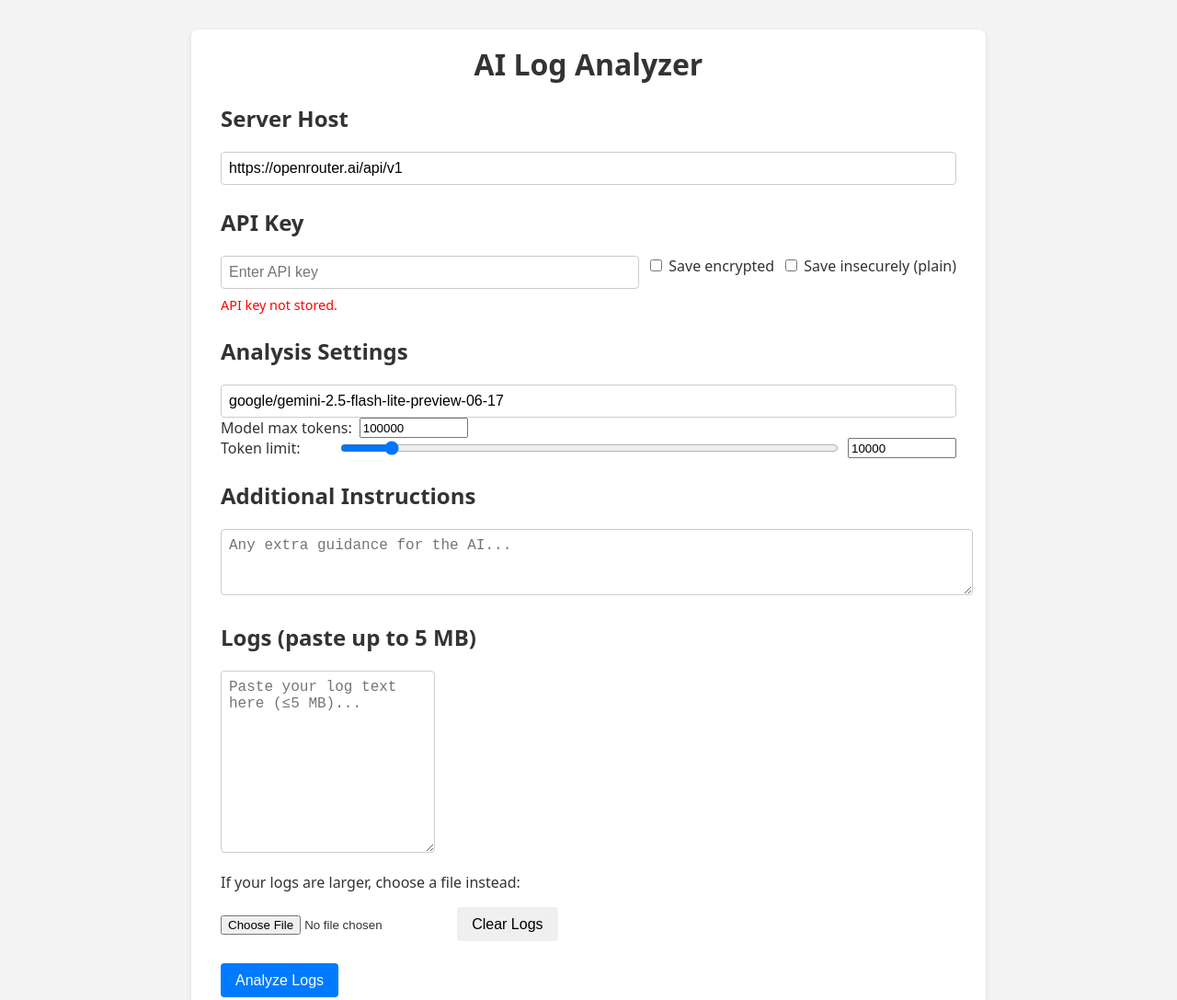
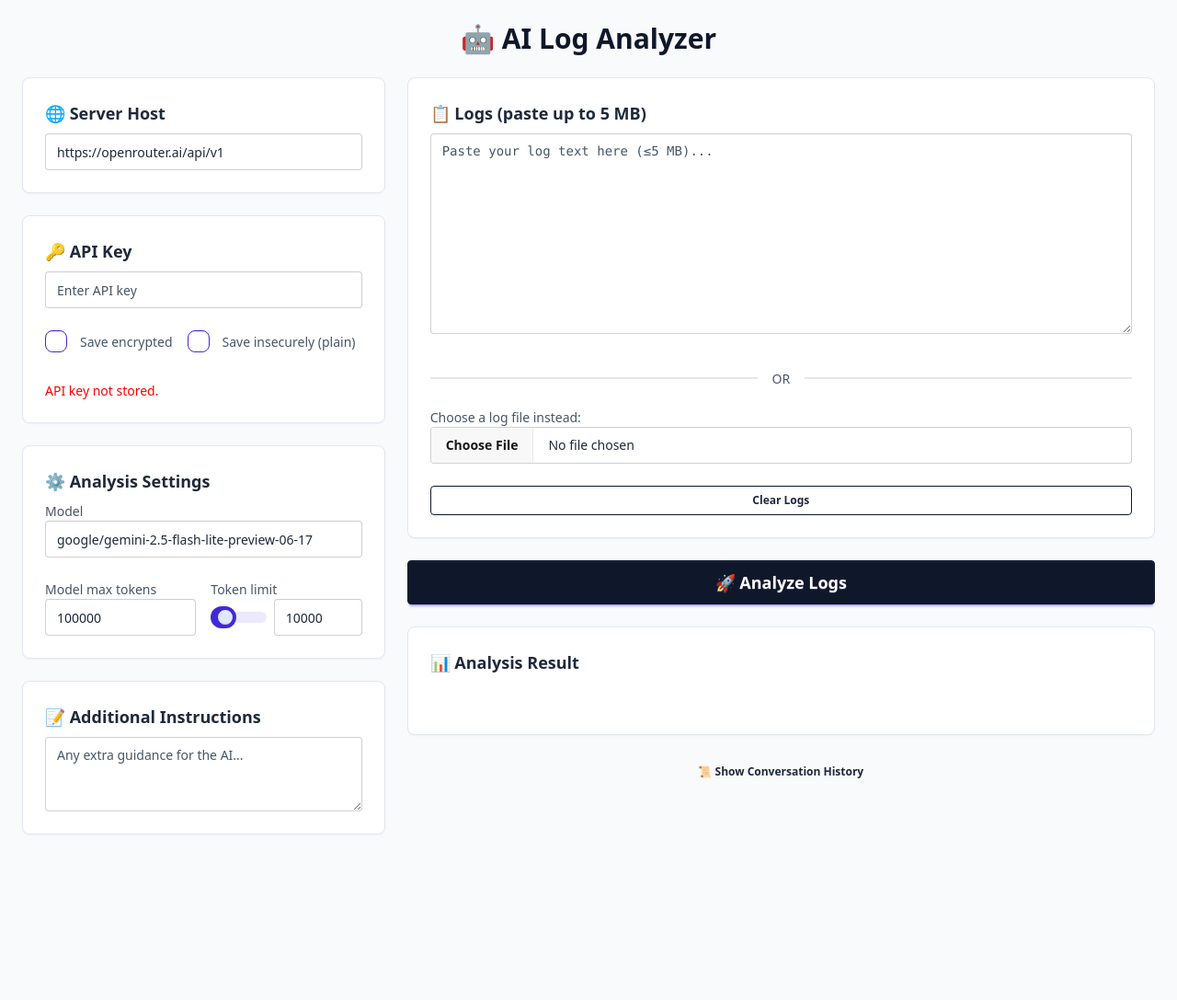
Before and after one commit to sudhanshug16/log-analyzer, a website with bundled scripts: page src/index.html in a window 1280 px wide. Shown: the top 1087 px of the page at 92% size. After the commit the page ends 931 px from the top, so only its background shows below. Built offline with nearby package versions, Linux system fonts and the light colour scheme.

Commit message:
tailwind + daisy

```diff
--- /dev/null
+++ b/bunfig.toml
@@ -0,0 +1,2 @@
+[serve.static]
+plugins = ["bun-plugin-tailwind"]
--- a/src/index.html
+++ b/src/index.html
@@ -1,87 +1,202 @@
 <!DOCTYPE html>
-<html lang="en">
+<html lang="en" data-theme="light">
   <head>
     <meta charset="UTF-8" />
     <meta name="viewport" content="width=device-width, initial-scale=1.0" />
     <title>AI Log Analyzer</title>
     <link rel="stylesheet" href="./styles.css" />
   </head>
-  <body>
-    <main class="container">
-      <h1>AI Log Analyzer</h1>
+  <body class="min-h-screen">
+    <main class="p-6">
+      <h1 class="text-3xl font-bold mb-6 text-center text-primary">🤖 AI Log Analyzer</h1>
+      <div class="grid gap-6 md:grid-cols-12">
+        <!-- Left column – configuration -->
+        <aside id="configPanel" class="space-y-6 md:col-span-4">
+          <!-- Host configuration -->
+          <div class="d-card shadow">
+            <div class="d-card-body">
+              <h2 class="d-card-title text-lg">🌐 Server Host</h2>
+              <div class="form-control">
+                <input
+                  type="text"
+                  id="hostInput"
+                  placeholder="https://openrouter.ai/api/v1"
+                  class="d-input d-input-bordered w-full"
+                />
+              </div>
+            </div>
+          </div>
 
-      <!-- Host configuration -->
-      <section>
-        <h2>Server Host</h2>
-        <div class="field-group">
-          <input type="text" id="hostInput" placeholder="https://openrouter.ai/api/v1" />
-        </div>
-      </section>
+          <!-- API Key configuration -->
+          <div class="d-card shadow">
+            <div class="d-card-body">
+              <h2 class="d-card-title text-lg">🔑 API Key</h2>
+              <div class="form-control mb-4">
+                <input
+                  type="password"
+                  id="apiKeyInput"
+                  placeholder="Enter API key"
+                  class="d-input d-input-bordered w-full"
+                />
+              </div>
+              <div class="flex flex-wrap gap-4 mb-4">
+                <label class="d-label cursor-pointer">
+                  <input type="checkbox" id="saveKeyChk" class="d-checkbox d-checkbox-primary" />
+                  <span class="d-label-text ml-2">Save encrypted</span>
+                </label>
+                <label class="d-label cursor-pointer">
+                  <input type="checkbox" id="savePlainChk" class="d-checkbox d-checkbox-primary" />
+                  <span class="d-label-text ml-2">Save insecurely (plain)</span>
+                </label>
+              </div>
+              <div class="form-control hidden" id="passphraseGroup">
+                <div class="flex gap-2 mb-2">
+                  <input
+                    type="password"
+                    id="passphraseInput"
+                    placeholder="Passphrase"
+                    class="d-input d-input-bordered flex-1"
+                  />
+                  <input
+                    type="text"
+                    id="passHintInput"
+                    placeholder="Hint (optional)"
+                    class="d-input d-input-bordered flex-1"
+                  />
+                </div>
+                <p id="hintDisplay" class="text-sm opacity-70 hidden"></p>
+              </div>
+              <button id="clearKeyBtn" class="d-btn d-btn-error d-btn-sm hidden">Clear stored key</button>
+              <p id="keyStatus" class="text-sm text-success mt-2"></p>
+            </div>
+          </div>
 
-      <!-- API Key configuration -->
-      <section>
-        <h2>API Key</h2>
-        <div class="field-group">
-          <input type="password" id="apiKeyInput" placeholder="Enter API key" />
-          <label><input type="checkbox" id="saveKeyChk" /> Save encrypted</label>
-          <label><input type="checkbox" id="savePlainChk" /> Save insecurely (plain)</label>
-        </div>
-        <div class="field-group" id="passphraseGroup" style="display:none;">
-          <input type="password" id="passphraseInput" placeholder="Passphrase" />
-          <input type="text" id="passHintInput" placeholder="Hint (optional)" />
-          <p id="hintDisplay" class="hint" style="display:none;"></p>
-        </div>
-        <button id="clearKeyBtn" style="display:none;">Clear stored key</button>
-        <p id="keyStatus" class="status"></p>
-      </section>
+          <!-- Model & Chunk config -->
+          <div class="d-card shadow">
+            <div class="d-card-body">
+              <h2 class="d-card-title text-lg">⚙️ Analysis Settings</h2>
+              <div class="form-control mb-4">
+                <label class="d-label">
+                  <span class="d-label-text">Model</span>
+                </label>
+                <input
+                  type="text"
+                  id="modelInput"
+                  placeholder="Model (e.g. gpt-4o)"
+                  class="d-input d-input-bordered w-full"
+                />
+              </div>
+              <div class="grid grid-cols-1 md:grid-cols-2 gap-4">
+                <div class="form-control">
+                  <label class="d-label">
+                    <span class="d-label-text">Model max tokens</span>
+                  </label>
+                  <input
+                    type="number"
+                    id="maxChunkInput"
+                    min="1000"
+                    step="1000"
+                    class="d-input d-input-bordered"
+                  />
+                </div>
+                <div class="form-control">
+                  <label class="d-label">
+                    <span class="d-label-text">Token limit</span>
+                  </label>
+                  <div class="flex gap-2 items-center">
+                    <input
+                      type="range"
+                      id="chunkSlider"
+                      min="1000"
+                      step="1000"
+                      class="d-range d-range-primary flex-1"
+                    />
+                    <input
+                      type="number"
+                      id="chunkInput"
+                      min="1000"
+                      step="1000"
+                      class="d-input d-input-bordered w-24"
+                    />
+                  </div>
+                </div>
+              </div>
+            </div>
+          </div>
 
-      <!-- Model & Chunk config -->
-      <section>
-        <h2>Analysis Settings</h2>
-        <div class="field-group">
-          <input type="text" id="modelInput" placeholder="Model (e.g. gpt-4o)" />
-        </div>
-        <div class="field-group">
-          <label style="min-width:120px;">Model max tokens:</label>
-          <input type="number" id="maxChunkInput" min="1000" step="1000" style="width:110px;" />
-        </div>
-        <div class="field-group">
-          <label style="min-width:120px;">Token limit:</label>
-          <input type="range" id="chunkSlider" min="1000" step="1000" />
-          <input type="number" id="chunkInput" min="1000" step="1000" style="width:110px;" />
-        </div>
-      </section>
+          <!-- Extra instructions -->
+          <div class="d-card shadow">
+            <div class="d-card-body">
+              <h2 class="d-card-title text-lg">📝 Additional Instructions</h2>
+              <textarea
+                id="instrInput"
+                rows="3"
+                placeholder="Any extra guidance for the AI..."
+                class="d-textarea d-textarea-bordered w-full resize-y"
+              ></textarea>
+            </div>
+          </div>
+        </aside>
 
-      <!-- Extra instructions -->
-      <section>
-        <h2>Additional Instructions</h2>
-        <textarea id="instrInput" rows="3" placeholder="Any extra guidance for the AI..."></textarea>
-      </section>
+        <!-- Right column – logs & output -->
+        <section id="analysisPanel" class="space-y-6 md:col-span-8">
+          <!-- Log input -->
+          <div class="d-card shadow">
+            <div class="d-card-body">
+              <h2 class="d-card-title text-lg">📋 Logs (paste up to 5&nbsp;MB)</h2>
+              <textarea
+                id="logsInput"
+                rows="10"
+                placeholder="Paste your log text here (≤5 MB)..."
+                class="d-textarea d-textarea-bordered w-full resize-y font-mono text-sm"
+              ></textarea>
+              <p id="logSizeInfo" class="text-sm opacity-70 mt-2"></p>
+              <div class="d-divider">OR</div>
+              <div class="form-control">
+                <label class="d-label">
+                  <span class="d-label-text">Choose a log file instead:</span>
+                </label>
+                <input
+                  type="file"
+                  id="fileInput"
+                  accept=".log,.txt"
+                  class="d-file-input d-file-input-bordered w-full"
+                />
+              </div>
+              <button id="clearLogsBtn" class="d-btn d-btn-outline d-btn-sm mt-4">Clear Logs</button>
+            </div>
+          </div>
 
-      <!-- Log input -->
-      <section>
-        <h2>Logs (paste up to 5&nbsp;MB)</h2>
-        <textarea id="logsInput" rows="10" placeholder="Paste your log text here (≤5 MB)..."></textarea>
-        <p id="logSizeInfo"></p>
-        <p>If your logs are larger, choose a file instead:</p>
-        <input type="file" id="fileInput" accept=".log,.txt" />
-        <button id="clearLogsBtn" type="button">Clear Logs</button>
-      </section>
+          <button id="analyzeBtn" class="d-btn d-btn-primary d-btn-lg w-full">🚀 Analyze Logs</button>
 
-      <button id="analyzeBtn" class="primary">Analyze Logs</button>
+          <!-- Progress bar -->
+          <div id="progressBar" class="hidden">
+            <div class="flex justify-between text-sm mb-1">
+              <span>Analyzing...</span>
+              <span id="progressText">0%</span>
+            </div>
+            <div class="d-progress d-progress-primary">
+              <div id="progressBarInner" class="h-full bg-primary progress-bar-inner" style="width: 0%"></div>
+            </div>
+          </div>
 
-      <!-- Progress bar shown during analysis -->
-      <div id="progressBar" class="progress-bar">
-        <div id="progressBarInner" class="progress-bar-inner"></div>
+          <!-- Results -->
+          <div class="d-card shadow">
+            <div class="d-card-body">
+              <h2 class="d-card-title text-lg">📊 Analysis Result</h2>
+              <pre id="resultOutput" class="bg-base-300 p-4 rounded-lg overflow-auto max-h-80 text-sm whitespace-pre-wrap"></pre>
+            </div>
+          </div>
+
+          <!-- History toggle -->
+          <button id="toggleHistoryBtn" class="d-btn d-btn-ghost d-btn-sm w-full">📜 Show Conversation History</button>
+          <div id="historyOutput" class="d-card mt-2 hidden">
+            <div class="d-card-body max-h-80 overflow-y-auto">
+              <!-- History content will be populated by JS -->
+            </div>
+          </div>
+        </section>
       </div>
-
-      <section>
-        <h2>Analysis Result</h2>
-        <pre id="resultOutput"></pre>
-      </section>
-
-      <button id="toggleHistoryBtn" type="button">Show Conversation History</button>
-      <div id="historyOutput" class="history-container" style="display:none;"></div>
     </main>
 
     <script src="./script.ts" type="module"></script>
--- a/src/styles.css
+++ b/src/styles.css
@@ -1,132 +1,111 @@
-body {
-  font-family: system-ui, sans-serif;
-  margin: 0;
-  padding: 0;
-  background: #f4f4f4;
-  color: #333;
+@import "tailwindcss";
+@plugin "daisyui" {
+  prefix: "d-";
+  themes: light --default, dark;
 }
 
-.container {
-  max-width: 800px;
-  margin: 2rem auto;
-  padding: 1rem 2rem;
-  background: #fff;
-  border-radius: 8px;
-  box-shadow: 0 2px 6px rgba(0, 0, 0, 0.1);
-}
-
-h1 {
-  margin-top: 0;
-  text-align: center;
-}
-
-section {
-  margin-bottom: 1.5rem;
-}
-
-.field-group {
-  display: flex;
-  gap: 0.5rem;
-  flex-wrap: wrap;
-}
-
-.field-group input[type="text"],
-.field-group input[type="password"],
-textarea {
-  flex: 1;
-  padding: 0.5rem;
-  font-size: 1rem;
-  border: 1px solid #ccc;
-  border-radius: 4px;
-}
-
-button {
-  padding: 0.6rem 1rem;
-  font-size: 1rem;
-  border: none;
-  border-radius: 4px;
-  cursor: pointer;
-}
-
-button.primary,
-#saveHostBtn,
-#saveKeyBtn {
-  background-color: #007bff;
-  color: #fff;
-}
-
-button:hover {
-  opacity: 0.9;
-}
-
-.status {
-  margin-top: 0.5rem;
-  font-size: 0.9rem;
-  color: green;
-}
-
-pre {
-  white-space: pre-wrap;
-  background: #f8f8f8;
-  padding: 1rem;
-  border-radius: 4px;
-  max-height: 300px;
-  overflow: auto;
-}
-
-#logSizeInfo {
-  font-size: 0.9rem;
-  color: #666;
-}
-
-/* Lightweight progress bar */
-.progress-bar {
-  width: 100%;
-  height: 8px;
-  background: #e0e0e0;
-  border-radius: 4px;
-  overflow: hidden;
-  display: none; /* shown when analyzing */
-  margin: 0.75rem 0;
-}
-
+/* Custom animations and utilities */
 .progress-bar-inner {
-  height: 100%;
-  width: 0%;
-  background: #007bff;
   transition: width 0.25s ease;
 }
 
-input[type="range"] {
-  flex: 1;
+/* Two-color palette override */
+:root {
+  --color-bg: #f8fafc;      /* slate-50 */
+  --color-card-bg: #ffffff; /* slate-0 (white) */
+  --color-border: #e2e8f0;  /* slate-200 */
+  --color-accent: #0f172a;  /* slate-900 */
+  --color-text: #1e293b;    /* slate-800 */
+  --color-text-muted: #475569; /* slate-600 */
+
+  /* DaisyUI range variables */
+  --range-shdw: 0 0 0 2px hsl(0 0% 100%);
+  --p: 210 20% 8%;          /* primary color for range thumb */
+  --pc: 0 0% 100%;          /* primary content color */
+  --b1: 0 0% 100%;          /* base background */
+  --b2: 0 0% 95%;           /* base 200 */
+  --b3: 0 0% 89%;           /* base 300 - range track */
+  --bc: 214 20% 21%;        /* base content */
 }
 
-textarea#instrInput {
-  width: 100%;
-  resize: vertical;
+body {
+  background-color: var(--color-bg);
+  color: var(--color-text);
 }
 
-/* ── Conversation history ─────────────────────────────── */
-#historyOutput.history-container {
-  max-height: 350px;
-  overflow-y: auto;
-  padding: 0.5rem;
+/* Card backgrounds */
+.d-card {
+  background-color: var(--color-card-bg);
+  border: 1px solid var(--color-border);
+  box-shadow: 0 1px 2px rgb(0 0 0 / 0.04);
 }
 
-.history-message {
-  display: flex;
-  gap: 0.25rem;
-  margin-bottom: 0.5rem;
+/* Primary coloured elements */
+.d-btn-primary,
+.d-checkbox-primary:checked,
+.d-progress-primary .progress-bar-inner,
+.bg-primary {
+  background-color: var(--color-accent);
+  border-color: var(--color-accent);
+  color: #ffffff;
 }
-.history-message.user   { justify-content: flex-start; }
-.history-message.assist { justify-content: flex-end;  }
 
-.history-bubble {
-  max-width: 75%;
-  white-space: pre-wrap;
-  padding: 0.5rem 0.75rem;
-  border-radius: 8px;
-  font-size: 0.9rem;
+/* Range slider fixes */
+.d-range-primary {
+  --range-shdw: 0 0 0 2px #e2e8f0;
 }
-.user   .history-bubble { background:#e0e7ff; }
-.assist .history-bubble { background:#d1fadf; }
+
+
+
+.text-primary {
+  color: var(--color-accent);
+}
+
+.bg-base-300 {
+  background-color: var(--color-card-bg);
+}
+
+/* Outline button border color tweak */
+.d-btn-outline {
+  border-color: var(--color-accent);
+}
+
+/* Muted / helper text */
+.opacity-70,
+.d-label-text {
+  color: var(--color-text-muted);
+}
+
+/* Disabled inputs */
+input:disabled,
+textarea:disabled,
+select:disabled,
+.disabled,
+input[aria-disabled="true"],
+textarea[aria-disabled="true"] {
+  background-color: var(--color-border);
+  color: var(--color-text-muted);
+  cursor: not-allowed;
+  opacity: 0.6;
+}
+
+
+/* Progress bar track */
+.d-progress {
+  background-color: var(--color-border);
+}
+
+.d-progress-primary .progress-bar-inner {
+  background-color: var(--color-accent);
+}
+
+/* Placeholder color */
+::placeholder {
+  color: var(--color-text-muted);
+  opacity: 1;
+}
+
+/* Divider */
+.d-divider {
+  color: var(--color-text-muted);
+}
--- a/src/ui.ts
+++ b/src/ui.ts
@@ -52,5 +52,5 @@ export function updateKeyStatus() {
     keyStatus.textContent = "API key not stored.";
     keyStatus.style.color = "red";
   }
-  clearKeyBtn.style.display = enc || plain ? "inline-block" : "none";
+  clearKeyBtn.classList.toggle("hidden", !(enc || plain));
 }
```
Also changed, not shown: package.json (+6 -3 lines), src/script.ts (+34 -28 lines), tailwind.config.js (added, +8 -0 lines), 1 other file.
